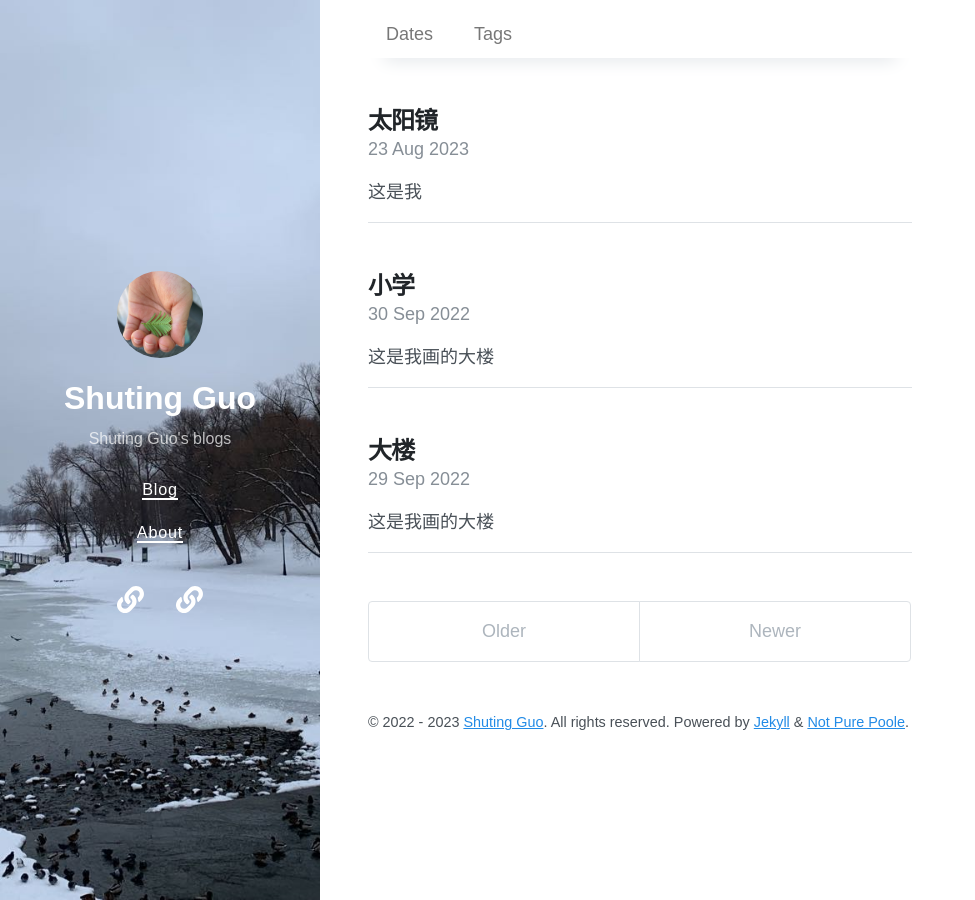
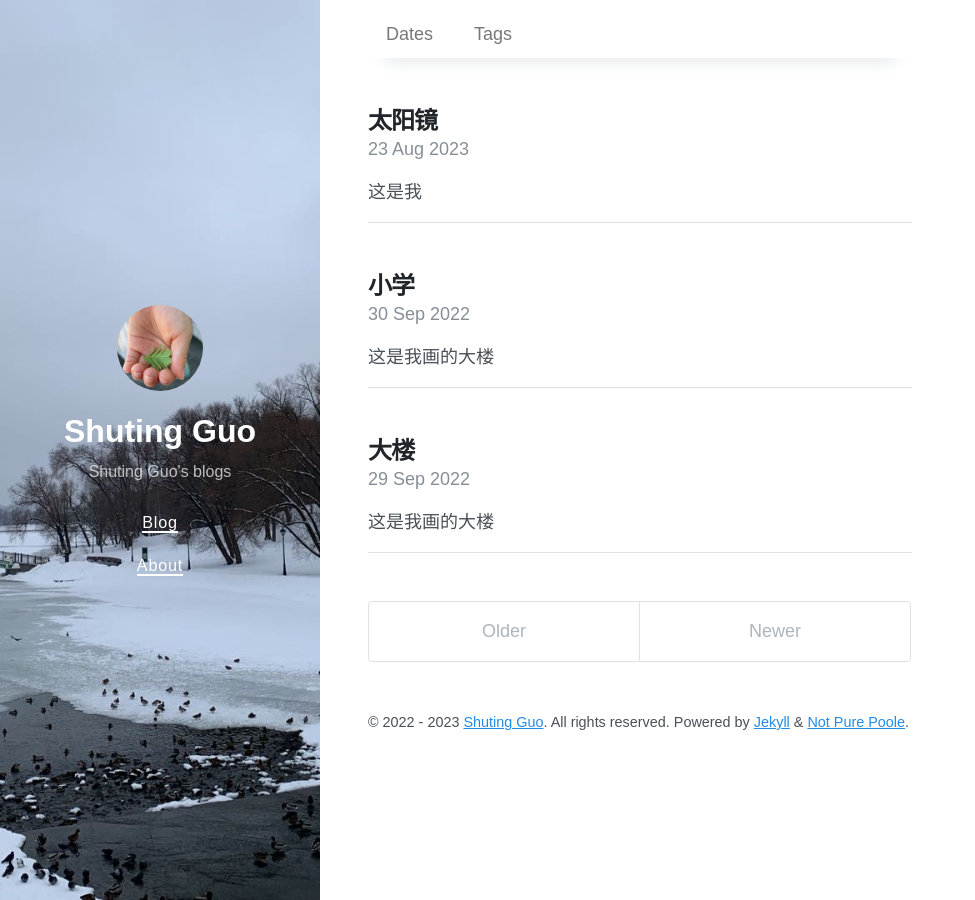
Before and after one commit to bingbing1263/guoshuting, a Jekyll site: the page built from index.html, in a window 1280 px wide. Shown: the whole page, without its empty margins (0-975 px from the left). Built offline with Jekyll 4.4.1, drawn with Linux system fonts in a browser that asks for light colours; nearby versions of some CDN libraries; the list of posts is cut into pages by our own code.

Commit message:
更新 social.yml

```diff
--- a/_data/social.yml
+++ b/_data/social.yml
@@ -1,9 +1,9 @@
 #- title: Email
-  url: mailto://vszhub@gmail.com
-  icon: fas fa-envelope
+  #url: mailto://vszhub@gmail.com
+  #icon: fas fa-envelope
 #- title: Twitter
-  url: https://twitter.com/vszhub
-  icon: fab fa-twitter
+  #url: https://twitter.com/vszhub
+  #icon: fab fa-twitter
 #- title: GitHub
-  url: https://github.com/vszhub/not-pure-poole
-  icon: fab fa-github
+  #url: https://github.com/vszhub/not-pure-poole
+  #icon: fab fa-github
```
